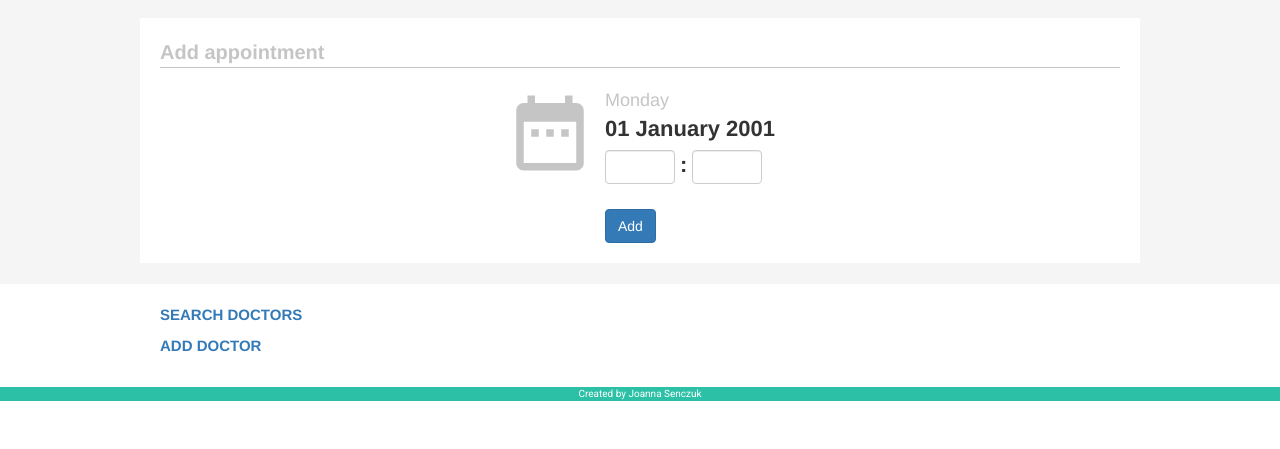
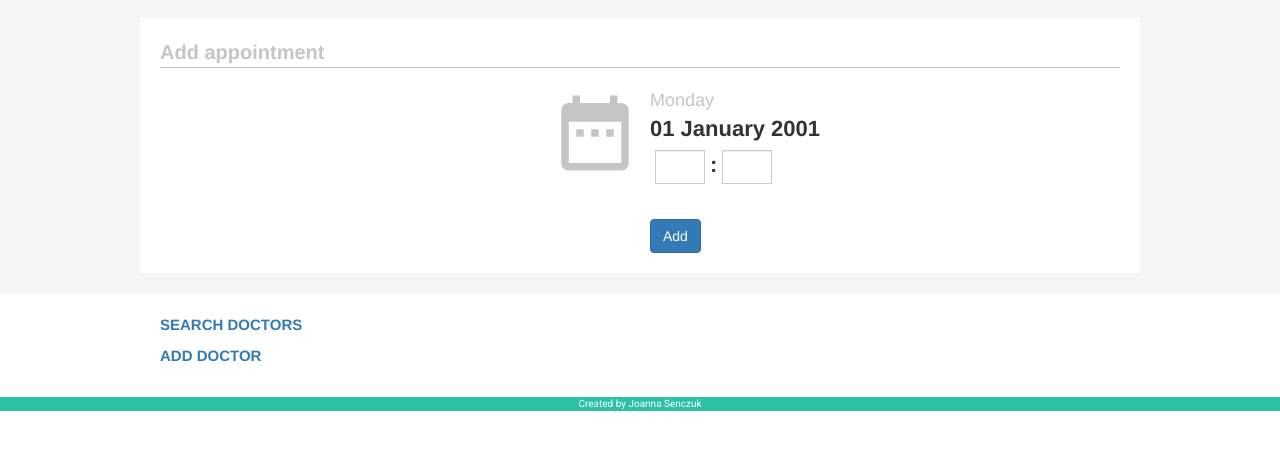
Before and after one commit to samik-j/online-clinic-ui, a React app: page /profiles/doctors/1/add-appointment/1 in a window 1280 px wide. Shown: the part 73-522 px from the top of the page. Built offline with nearby package versions, Linux system fonts and the light colour scheme.

Commit message:
Add notification to adding appointment, fix appointment-info style centering

```diff
--- a/public/css/style.css
+++ b/public/css/style.css
@@ -89,8 +89,7 @@ header .text {
 
 /* OTHER */
 .page-width {
-    max-width: 1000px;
-    min-width: 800px;
+    width: 1000px;
     margin-left: auto;
     margin-right: auto;
 }
@@ -370,22 +369,31 @@ table#profile-appointment td.status-symbol {
 
 /* ADD APPOINTMENT PAGE */
 .add-appointment {
-    text-align: center;
+    text-align: left;
 }
 
-.add-appointment .time {
-     margin-bottom: 20px;
- }
+.add-appointment .time-input {
+    display: inline-block;
+}
 
-.add-appointment .time .time-input {
-    display: inline-block;
-    width: 70px;
+.add-appointment .time-input:first-of-type {
+    margin-left: 0;
+}
+
+.add-appointment .time-input .dropdown {
+    border-radius: 0px;
+    padding: 3px 3px;
+    width: 50px;
     margin: 5px;
     font-size: 15px;
 }
 
-.add-appointment .time .time-input:first-of-type {
-    margin-left: 0;
+
+.add-appointment .notification {
+    font-size: 15px;
+    font-weight: normal;
+    color: var(--second-color);
+    height: 20px;
 }
 
 /* DOCTOR INFORMATION */
@@ -406,7 +414,7 @@ table#profile-appointment td.status-symbol {
 
 /* APPOINTMENT INFORMATION */
 .appointment-info {
-    text-align: center;
+    margin-left: calc(50% - 90px);
 }
 
 .appointment-info .info .link {
@@ -415,7 +423,7 @@ table#profile-appointment td.status-symbol {
 }
 
 .appointment-info .icon {
-    height: 90px;
+    width: 90px;
     vertical-align: top;
 }
 
--- a/src/components/add_appointment_page/AddAppointmentPage.js
+++ b/src/components/add_appointment_page/AddAppointmentPage.js
@@ -12,7 +12,8 @@ class AddAppointmentPage extends React.Component {
         this.state = {
             date: this.props.match.params.date,
             hour: '',
-            minutes: ''
+            minutes: '',
+            status: ''
         };
 
         this.handleSubmit = this.handleSubmit.bind(this);
@@ -20,14 +21,34 @@ class AddAppointmentPage extends React.Component {
 
     handleHourChange = (event) => {
         this.setState({
-            hour: event.target.value
+            hour: event.target.value,
+            status: ''
         });
     };
 
     handleMinutesChange = (event) => {
         this.setState({
-            minutes: event.target.value
+            minutes: event.target.value,
+            status: ''
         });
+    };
+
+    addedNotification = () => {
+        if (this.state.status === '') {
+            return (
+                <p className="notification"> </p>
+            );
+        } else if (this.state.status === 'success') {
+            return (
+                <p className="notification">
+                    Appointment added {this.state.hour}:{this.state.minutes}
+                </p>
+            );
+        } else if (this.state.status === 'fail') {
+            return (
+                <p className="notification">Failed to add</p>
+            );
+        }
     };
 
     handleSubmit (event) {
@@ -36,9 +57,15 @@ class AddAppointmentPage extends React.Component {
         axios.post(`${URL}/${this.props.match.params.doctorId}/appointments`, {
             date: this.state.date,
             time: time,
-        }).then(
-            this.props.history.push(`/profiles/doctors/${this.props.match.params.doctorId}`)
-        );
+        }).then(() => {
+            this.setState({
+                status: 'success'
+            });
+        }).catch(error => {
+            this.setState({
+                status: 'fail'
+            });
+        });
 
         event.preventDefault();
     }
@@ -46,7 +73,7 @@ class AddAppointmentPage extends React.Component {
     hourDropDown = () => {
         return (
             <div className="time-input">
-                <select id="specialty" name="specialty" className="form-control"
+                <select id="hour" name="hour" className="form-control dropdown"
                         value={this.state.hour} onChange={this.handleHourChange}>
                     <option hidden value=""></option>
                     <option value="00">0</option>
@@ -81,7 +108,7 @@ class AddAppointmentPage extends React.Component {
     minutesDropDown = () => {
         return (
             <div className="time-input">
-                <select id="specialty" name="specialty" className="form-control"
+                <select id="minutes" name="minutes" className="form-control dropdown"
                         value={this.state.minutes} onChange={this.handleMinutesChange}>
                     <option hidden value=""></option>
                     <option value="00">00</option>
@@ -116,11 +143,12 @@ class AddAppointmentPage extends React.Component {
                                     <div className="weekday">{moment(this.state.date).format('dddd')}</div>
                                     <div>{moment(this.state.date).format('DD MMMM YYYY')}</div>
                                     <form onSubmit={this.handleSubmit}>
-                                        <div className="time">
+                                        <div>
                                             {this.hourDropDown()}
                                             :
                                             {this.minutesDropDown()}
                                         </div>
+                                        {this.addedNotification()}
                                         <input className="btn btn-primary" type="submit" value="Add"/>
                                     </form>
                                 </div>
```
